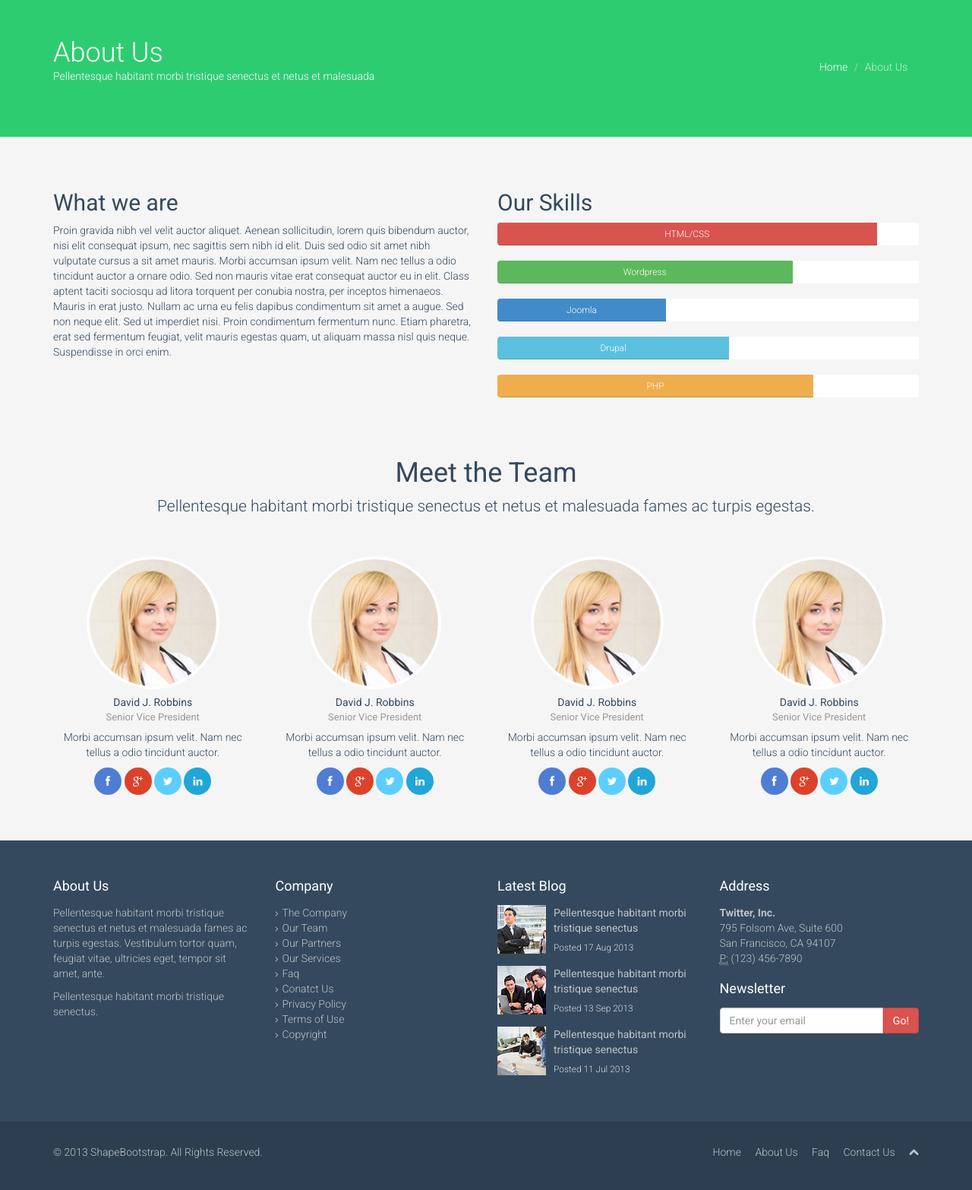
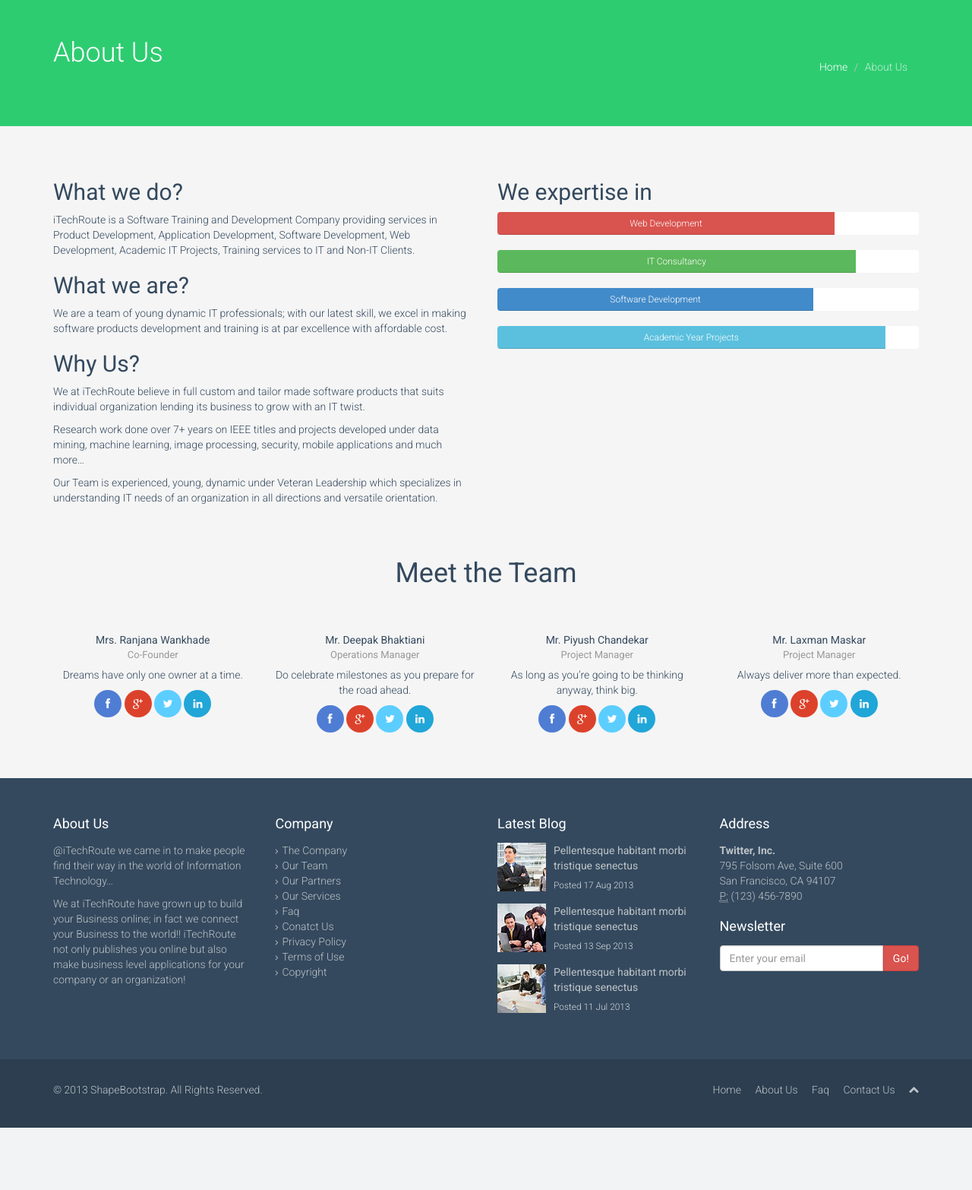
Before and after one commit to surajJha/projecty, a CodeIgniter app: page /index.php/loadviewscontroller/loadAboutus in a window 1280 px wide. Shown: the part 80-1646 px from the top of the page at 76% size. After the commit the page ends 1564 px from the top, so only its background shows below. Run offline with CodeIgniter, Linux system fonts and the light colour scheme.

Commit message:
-changed about us

```diff
--- a/application/views/about-us.php
+++ b/application/views/about-us.php
@@ -35,10 +35,12 @@
             </div>
             <div class="collapse navbar-collapse">
                 <ul class="nav navbar-nav navbar-right">
+
                     <li><a href="<?php echo site_url();?>">Home</a></li>
                     <li class="active"><a href="<?php echo site_url();?>/loadViewsController/loadAboutus">About Us</a></li>
                     <li><a href="<?php echo site_url();?>/loadViewsController/loadServices">Services</a></li>
                     <li><a href="<?php echo site_url();?>/loadViewsController/loadPortfolio">Portfolio</a></li>
+
 <!--                    <li class="dropdown">
                         <a href="#" class="dropdown-toggle" data-toggle="dropdown">Pages <i class="icon-angle-down"></i></a>
                         <ul class="dropdown-menu">
@@ -54,6 +56,7 @@
                         </ul>
                     </li>
                     <li><a href="blog.html">Blog</a></li> -->
+
                     <li><a href="<?php echo site_url();?>/loadViewsController/loadContactus">Contact</a></li>
                 </ul>
             </div>
@@ -65,11 +68,11 @@
             <div class="row">
                 <div class="col-sm-6">
                     <h1>About Us</h1>
-                    <p>Pellentesque habitant morbi tristique senectus et netus et malesuada</p>
+<!--                    <p></p>-->
                 </div>
                 <div class="col-sm-6">
                     <ul class="breadcrumb pull-right">
-                        <li><a href="index.html">Home</a></li>
+                        <li><a href="index.php">Home</a></li>
                         <li class="active">About Us</li>
                     </ul>
                 </div>
@@ -80,77 +83,87 @@
     <section id="about-us" class="container">
         <div class="row">
             <div class="col-sm-6">
-                <h2>What we are</h2>
-                <p>Proin gravida nibh vel velit auctor aliquet. Aenean sollicitudin, lorem quis bibendum auctor, nisi elit consequat ipsum, nec sagittis sem nibh id elit. Duis sed odio sit amet nibh vulputate cursus a sit amet mauris. Morbi accumsan ipsum velit. Nam nec tellus a odio tincidunt auctor a ornare odio. Sed non  mauris vitae erat consequat auctor eu in elit. Class aptent taciti sociosqu ad litora torquent per conubia nostra, per inceptos himenaeos. Mauris in erat justo. Nullam ac urna eu felis dapibus condimentum sit amet a augue. Sed non neque elit. Sed ut imperdiet nisi. Proin condimentum fermentum nunc. Etiam pharetra, erat sed fermentum feugiat, velit mauris egestas quam, ut aliquam massa nisl quis neque. Suspendisse in orci enim.</p>
+                <h2>What we do?</h2>
+                <p>iTechRoute is a Software Training and Development Company providing services in Product Development, Application Development, Software Development, Web Development, Academic IT Projects, Training services to IT and Non-IT Clients.</p>
+                <h2>What we are?</h2>
+                <p>We are a team of young dynamic IT professionals; with our latest skill, we excel in making software products development and training is at par excellence with affordable cost.</p>
+                <h2>Why Us?</h2>
+                <p>We at iTechRoute believe in full custom and tailor made software products that suits individual organization lending its business to grow with an IT twist.</p>
+                <p>Research work done over 7+ years on IEEE titles and projects developed under data mining, machine learning, image processing, security, mobile applications and much more…</p>
+                <p>Our Team is experienced, young, dynamic under Veteran Leadership which specializes in understanding IT needs of an organization in all directions and versatile orientation.</p>
             </div><!--/.col-sm-6-->
             <div class="col-sm-6">
-                <h2>Our Skills</h2>
+                <h2>We expertise in</h2>
                 <div>
                     <div class="progress">
-                        <div class="progress-bar progress-bar-danger" role="progressbar" aria-valuenow="90" aria-valuemin="0" aria-valuemax="100" style="width: 90%;">
-                            <span>HTML/CSS</span>
+                        <div class="progress-bar progress-bar-danger" role="progressbar" aria-valuenow="90" aria-valuemin="0" aria-valuemax="100" style="width: 80%;">
+                            <span>Web Development</span>
                         </div>
                     </div>
                     <div class="progress">
-                        <div class="progress-bar progress-bar-success" role="progressbar" aria-valuenow="70" aria-valuemin="0" aria-valuemax="100" style="width: 70%;">
-                            <span>Wordpress</span>
+                        <div class="progress-bar progress-bar-success" role="progressbar" aria-valuenow="70" aria-valuemin="0" aria-valuemax="100" style="width: 85%;">
+                            <span>IT Consultancy</span>
                         </div>
                     </div>
                     <div class="progress">
-                        <div class="progress-bar" role="progressbar" aria-valuenow="40" aria-valuemin="0" aria-valuemax="100" style="width: 40%;">
-                            <span>Joomla</span>
+                        <div class="progress-bar" role="progressbar" aria-valuenow="40" aria-valuemin="0" aria-valuemax="100" style="width: 75%;">
+                            <span>Software Development</span>
                         </div>
                     </div>
                     <div class="progress">
-                        <div class="progress-bar progress-bar-info" role="progressbar" aria-valuenow="55" aria-valuemin="0" aria-valuemax="100" style="width: 55%;">
-                            <span>Drupal</span>
+                        <div class="progress-bar progress-bar-info" role="progressbar" aria-valuenow="55" aria-valuemin="0" aria-valuemax="100" style="width: 92%;">
+                            <span>Academic Year Projects</span>
                         </div>
                     </div>
-                    <div class="progress">
+<!--                    <div class="progress">
                         <div class="progress-bar progress-bar-warning" role="progressbar" aria-valuenow="75" aria-valuemin="0" aria-valuemax="100" style="width: 75%;">
                             <span>PHP</span>
                         </div>
-                    </div>
+                    </div>-->
                 </div>
             </div><!--/.col-sm-6-->
         </div><!--/.row-->
 
         <div class="gap"></div>
         <h1 class="center">Meet the Team</h1>
-        <p class="lead center">Pellentesque habitant morbi tristique senectus et netus et malesuada fames ac turpis egestas.</p>
+        <p class="lead center"></p>
         <div class="gap"></div>
 
         <div id="meet-the-team" class="row">
             <div class="col-md-3 col-xs-6">
                 <div class="center">
-                    <p><img class="img-responsive img-thumbnail img-circle" src="<?php echo base_url();?>application/views/images/team-member.jpg" alt="" ></p>
-                    <h5>David J. Robbins<small class="designation muted">Senior Vice President</small></h5>
-                    <p>Morbi accumsan ipsum velit. Nam nec tellus a odio tincidunt auctor.</p>
+
+<!--                    <p><img class="img-responsive img-thumbnail img-circle" src="<?php echo base_url();?>application/views/images/team-member.jpg" alt="" ></p>-->
+                    <h5>Mrs. Ranjana Wankhade<small class="designation muted">Co-Founder</small></h5>
+                    <p>Dreams have only one owner at a time.</p>
                     <a class="btn btn-social btn-facebook" href="#"><i class="icon-facebook"></i></a> <a class="btn btn-social btn-google-plus" href="#"><i class="icon-google-plus"></i></a> <a class="btn btn-social btn-twitter" href="#"><i class="icon-twitter"></i></a> <a class="btn btn-social btn-linkedin" href="#"><i class="icon-linkedin"></i></a>
                 </div>
             </div>
 
             <div class="col-md-3 col-xs-6">
                 <div class="center">
-                    <p><img class="img-responsive img-thumbnail img-circle" src="<?php echo base_url();?>application/views/images/team-member.jpg" alt="" ></p>
-                    <h5>David J. Robbins<small class="designation muted">Senior Vice President</small></h5>
-                    <p>Morbi accumsan ipsum velit. Nam nec tellus a odio tincidunt auctor.</p>
+
+<!--                    <p><img class="img-responsive img-thumbnail img-circle" src="<?php echo base_url();?>application/views/images/team-member.jpg" alt="" ></p>-->
+                    <h5>Mr. Deepak Bhaktiani<small class="designation muted">Operations Manager</small></h5>
+                    <p>Do celebrate milestones as you prepare for the road ahead.</p>
                     <a class="btn btn-social btn-facebook" href="#"><i class="icon-facebook"></i></a> <a class="btn btn-social btn-google-plus" href="#"><i class="icon-google-plus"></i></a> <a class="btn btn-social btn-twitter" href="#"><i class="icon-twitter"></i></a> <a class="btn btn-social btn-linkedin" href="#"><i class="icon-linkedin"></i></a>
                 </div>
             </div>
             <div class="col-md-3 col-xs-6">
                 <div class="center">
-                    <p><img class="img-responsive img-thumbnail img-circle" src="<?php echo base_url();?>application/views/images/team-member.jpg" alt="" ></p>
-                    <h5>David J. Robbins<small class="designation muted">Senior Vice President</small></h5>
-                    <p>Morbi accumsan ipsum velit. Nam nec tellus a odio tincidunt auctor.</p>
+<!--                    <p><img class="img-responsive img-thumbnail img-circle" src="<?php echo base_url();?>application/views/images/team-member.jpg" alt="" ></p>-->
+                    <h5>Mr. Piyush Chandekar<small class="designation muted">Project Manager</small></h5>
+                    <p>As long as you’re going to be thinking anyway, think big.</p>
+
                     <a class="btn btn-social btn-facebook" href="#"><i class="icon-facebook"></i></a> <a class="btn btn-social btn-google-plus" href="#"><i class="icon-google-plus"></i></a> <a class="btn btn-social btn-twitter" href="#"><i class="icon-twitter"></i></a> <a class="btn btn-social btn-linkedin" href="#"><i class="icon-linkedin"></i></a>
                 </div>
             </div>
             <div class="col-md-3 col-xs-6">
                 <div class="center">
-                    <p><img class="img-responsive img-thumbnail img-circle" src="<?php echo base_url();?>application/views/images/team-member.jpg" alt="" ></p>
-                    <h5>David J. Robbins<small class="designation muted">Senior Vice President</small></h5>
-                    <p>Morbi accumsan ipsum velit. Nam nec tellus a odio tincidunt auctor.</p>
+                    <!--<p><img class="img-responsive img-thumbnail img-circle" src="<?php echo base_url();?>application/views/images/team-member.jpg" alt="" ></p>-->
+                    <h5>Mr. Laxman Maskar<small class="designation muted">Project Manager</small></h5>
+                    <p>Always deliver more than expected.</p>
+
                     <a class="btn btn-social btn-facebook" href="#"><i class="icon-facebook"></i></a> <a class="btn btn-social btn-google-plus" href="#"><i class="icon-google-plus"></i></a> <a class="btn btn-social btn-twitter" href="#"><i class="icon-twitter"></i></a> <a class="btn btn-social btn-linkedin" href="#"><i class="icon-linkedin"></i></a>
                 </div>
             </div>
@@ -162,8 +175,8 @@
             <div class="row">
                 <div class="col-md-3 col-sm-6">
                     <h4>About Us</h4>
-                    <p>Pellentesque habitant morbi tristique senectus et netus et malesuada fames ac turpis egestas. Vestibulum tortor quam, feugiat vitae, ultricies eget, tempor sit amet, ante.</p>
-                    <p>Pellentesque habitant morbi tristique senectus.</p>
+                    <p>@iTechRoute we came in to make people find their way in the world of Information Technology…</p>
+                    <p>We at iTechRoute have grown up to build your Business online; in fact we connect your Business to the world!! iTechRoute not only publishes you online but also make business level applications for your company or an organization!</p>
                 </div><!--/.col-md-3-->
 
                 <div class="col-md-3 col-sm-6">
```
